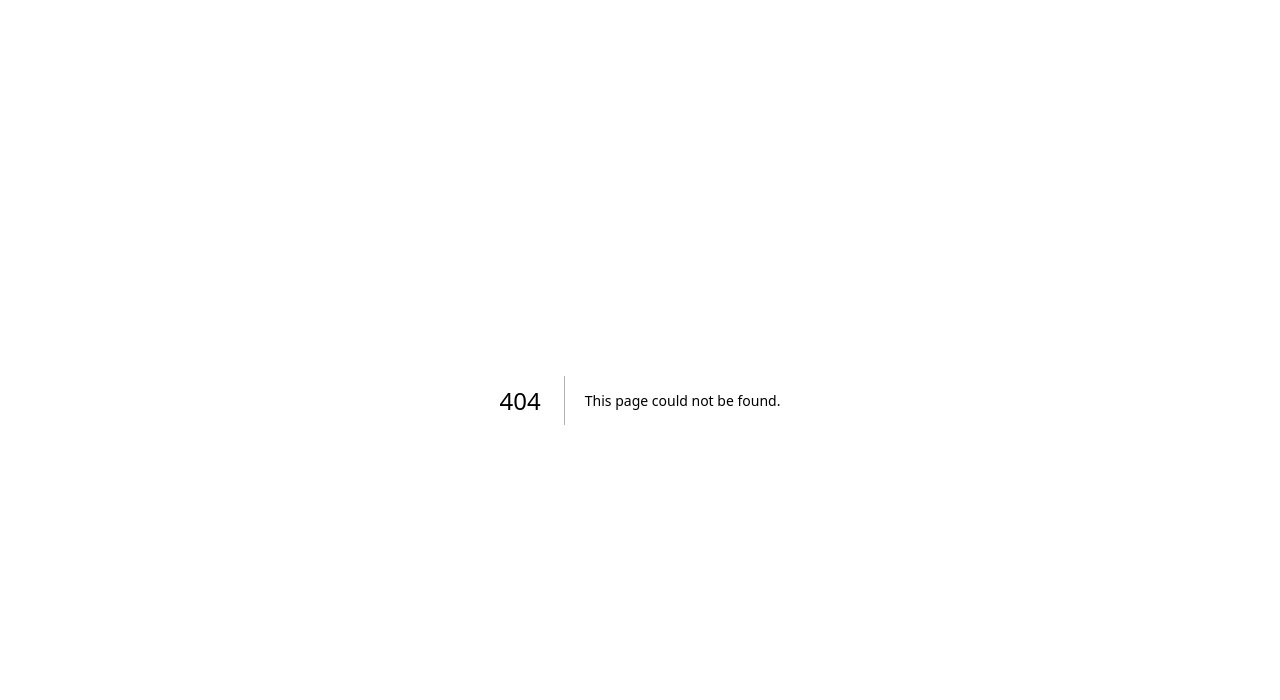
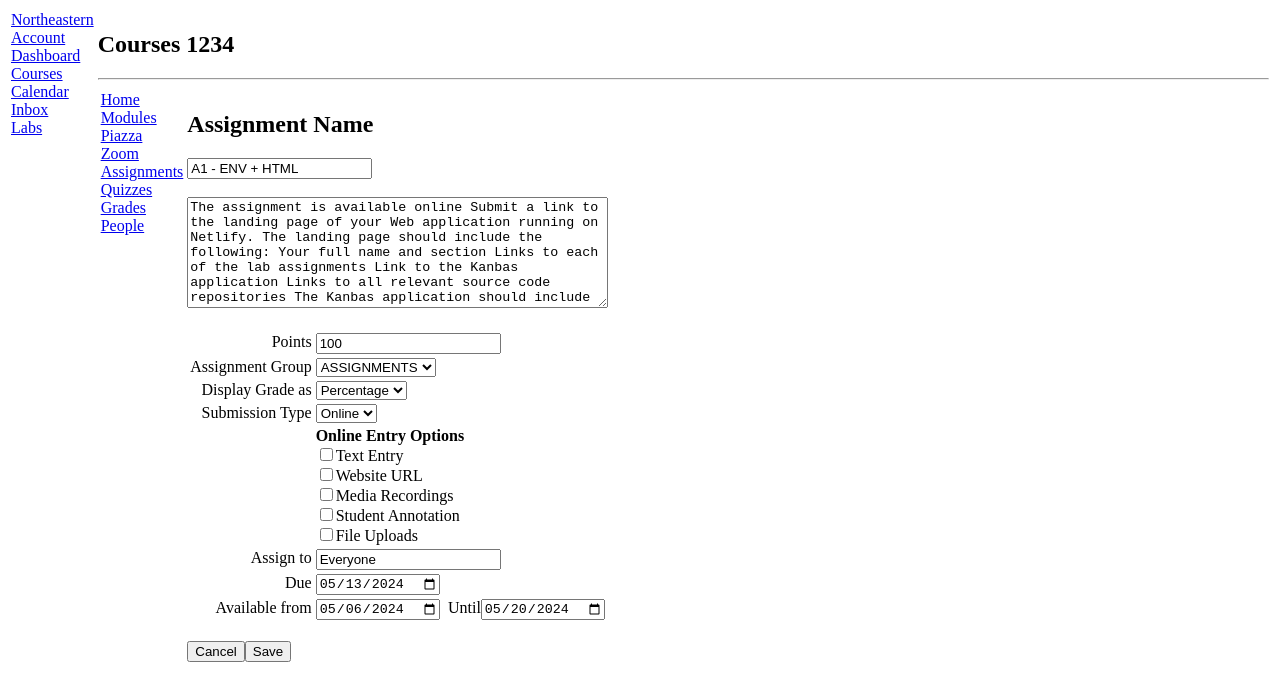
Before and after one commit to fariasn516/A1-kambaz-next-js, a Next.js app: page /Courses/1234/Assignments/123 in a window 1280 px wide. Before the commit this address had no page. Shown: the top 700 px of the page. Built offline with nearby package versions, Linux system fonts and the light colour scheme.

Commit message:
Create assignment editor

```diff
--- /dev/null
+++ b/app/(Kambaz)/Courses/[cid]/Assignments/[aid]/page.tsx
@@ -0,0 +1,135 @@
+export default function AssignmentEditor() {
+  return (
+    <div id="wd-assignments-editor">
+      <h2>Assignment Name</h2>
+      <input id="wd-name" defaultValue="A1 - ENV + HTML" />
+      <br />
+      <br />
+
+      <textarea id="wd-description" rows={7} cols={50}>
+        The assignment is available online Submit a link to the landing page of
+        your Web application running on Netlify. The landing page should include
+        the following: Your full name and section Links to each of the lab
+        assignments Link to the Kanbas application Links to all relevant source
+        code repositories The Kanbas application should include a link to
+        navigate back to the landing page.
+      </textarea>
+      <br />
+      <br />
+
+      <table>
+        <tbody>
+          <tr>
+            <td align="right" valign="top">
+              <label htmlFor="wd-points">Points</label>
+            </td>
+            <td>
+              <input id="wd-points" defaultValue={100} />
+            </td>
+          </tr>
+
+          <tr>
+            <td align="right" valign="top">
+              <label htmlFor="wd-group">Assignment Group</label>
+            </td>
+            <td>
+              <select id="wd-group">
+                <option>ASSIGNMENTS</option>
+              </select>
+            </td>
+          </tr>
+
+          <tr>
+            <td align="right" valign="top">
+              <label htmlFor="wd-display-grade-as">Display Grade as</label>
+            </td>
+            <td>
+              <select id="wd-display-grade-as">
+                <option>Percentage</option>
+              </select>
+            </td>
+          </tr>
+
+          <tr>
+            <td align="right" valign="top">
+              <label htmlFor="wd-submission-type">Submission Type</label>
+            </td>
+            <td>
+              <select id="wd-submission-type">
+                <option>Online</option>
+              </select>
+            </td>
+          </tr>
+
+          <tr>
+            <td></td>
+            <td>
+              <b>Online Entry Options</b>
+              <br />
+              <input type="checkbox" id="wd-text-entry" />
+              <label htmlFor="wd-text-entry">Text Entry</label>
+              <br />
+
+              <input type="checkbox" id="wd-website-url" />
+              <label htmlFor="wd-website-url">Website URL</label>
+              <br />
+
+              <input type="checkbox" id="wd-media-recordings" />
+              <label htmlFor="wd-media-recordings">Media Recordings</label>
+              <br />
+
+              <input type="checkbox" id="wd-student-annotation" />
+              <label htmlFor="wd-student-annotation">Student Annotation</label>
+              <br />
+
+              <input type="checkbox" id="wd-file-upload" />
+              <label htmlFor="wd-file-upload">File Uploads</label>
+            </td>
+          </tr>
+
+          <tr>
+            <td align="right" valign="top">
+              <label htmlFor="wd-assign-to">Assign to</label>
+            </td>
+            <td>
+              <input id="wd-assign-to" defaultValue="Everyone" />
+            </td>
+          </tr>
+
+          <tr>
+            <td align="right" valign="top">
+              <label htmlFor="wd-due-date">Due</label>
+            </td>
+            <td>
+              <input type="date" id="wd-due-date" defaultValue="2024-05-13" />
+            </td>
+          </tr>
+
+          <tr>
+            <td align="right" valign="top">
+              <label htmlFor="wd-available-from">Available from</label>
+            </td>
+            <td>
+              <input
+                type="date"
+                id="wd-available-from"
+                defaultValue="2024-05-06"
+              />
+              &nbsp;&nbsp;
+              <label htmlFor="wd-available-until">Until</label>
+              <input
+                type="date"
+                id="wd-available-until"
+                defaultValue="2024-05-20"
+              />
+            </td>
+          </tr>
+        </tbody>
+      </table>
+
+      <br />
+      <button>Cancel</button>
+      <button>Save</button>
+    </div>
+  );
+}
```
